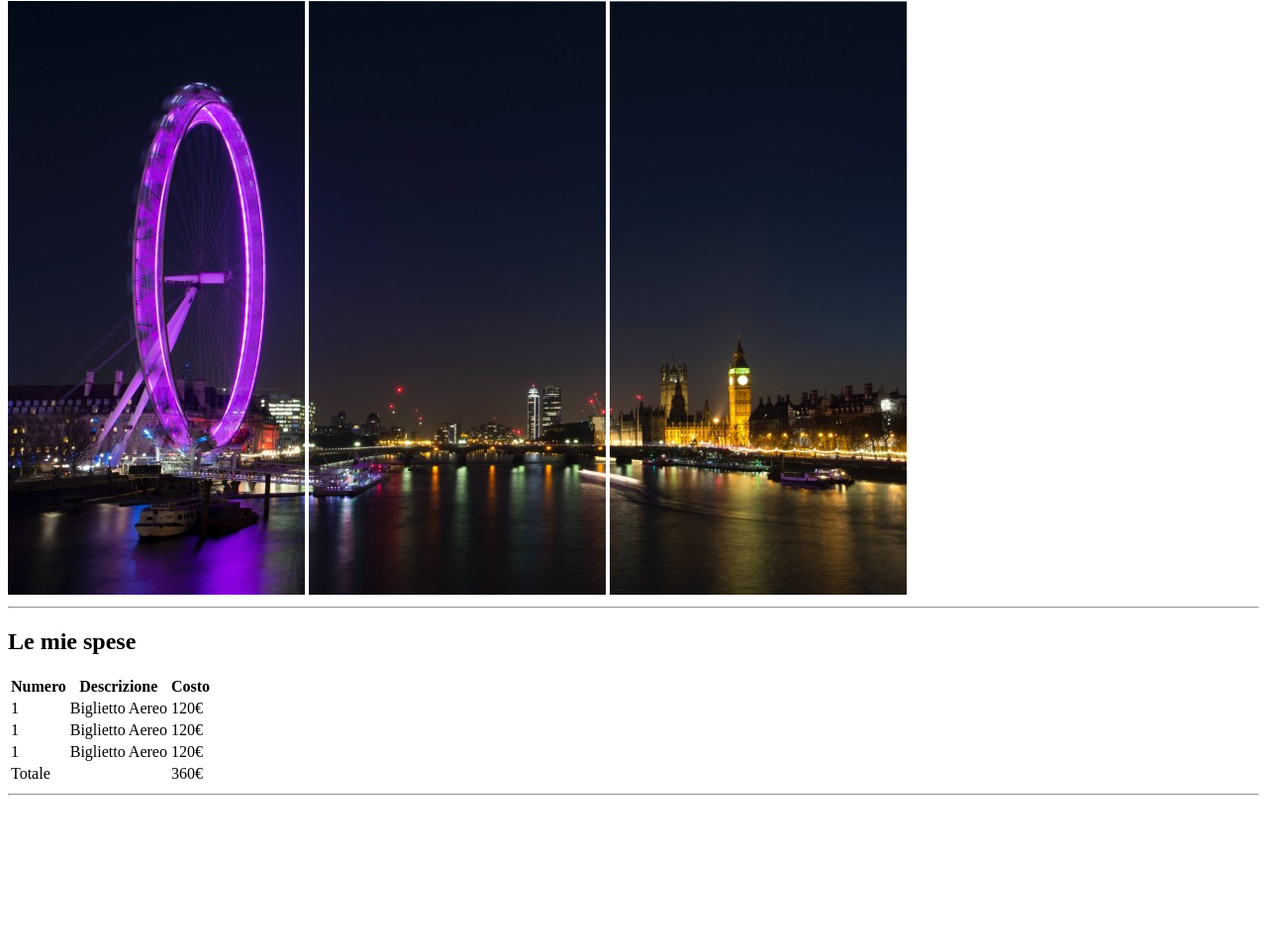
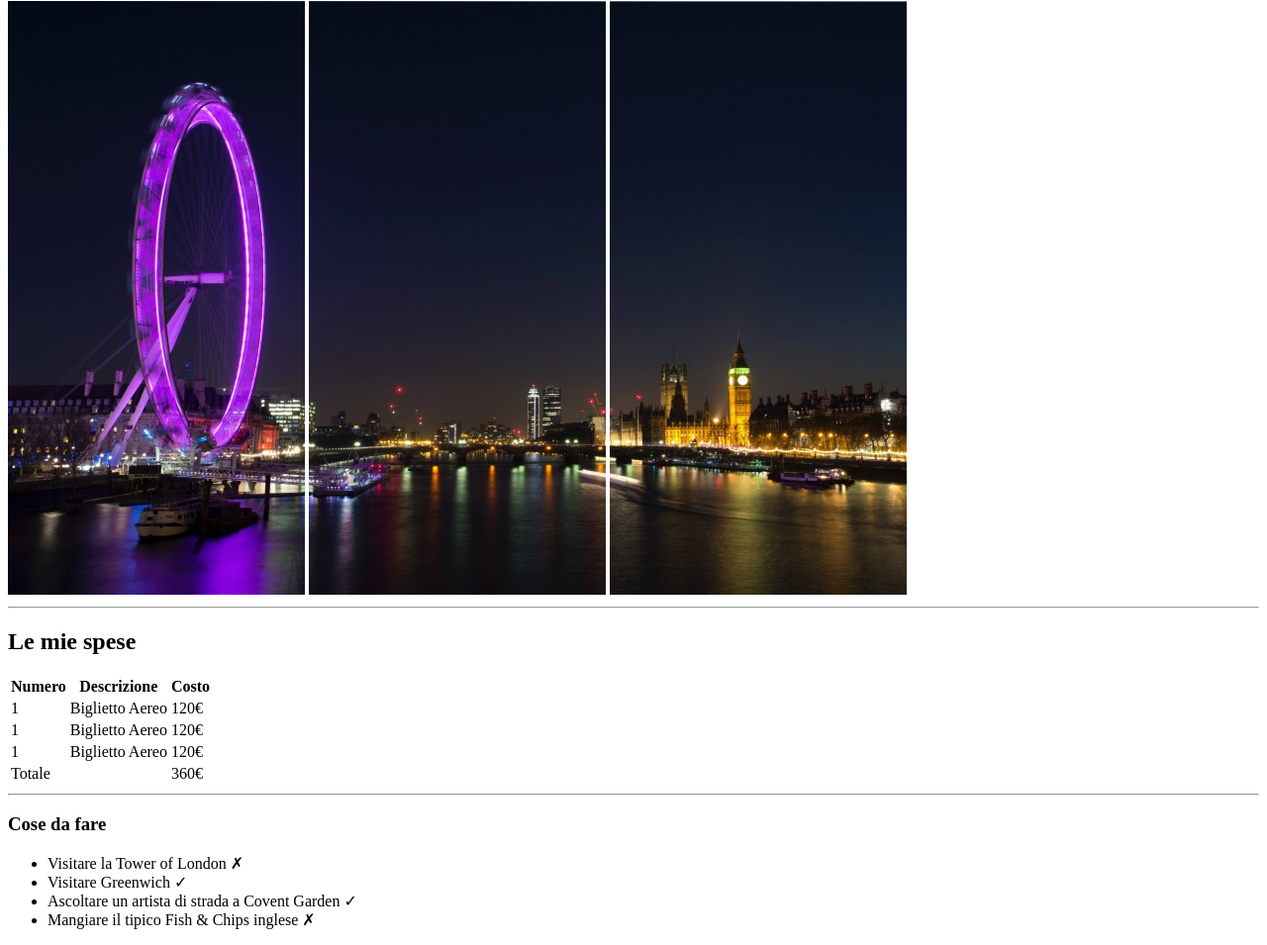
Before and after one commit to muac404/html-london-trip, a plain HTML site: page index.html in a window 1280 px wide. Shown: the part 79-1034 px from the top of the page at 99% size. Before the commit the page ends 891 px from the top, so only its background shows below. Drawn offline with Linux system fonts and the light colour scheme.

Commit message:
Aggiunta sezione "Cose da fare"

```diff
--- a/index.html
+++ b/index.html
@@ -19,8 +19,10 @@
 
     <!-- Corpo della pagina -->
     <main>
+
         <section>
             <h2>Le mie spese</h2>
+            <!-- Tabella Spese -->
             <table>
                 <tr>
                     <th>Numero</th>
@@ -47,7 +49,20 @@
                     <td>360€</td>
                 </tr>
             </table>
+            <!-- /Tabella Spese -->
             <hr>
+
+        </section>
+            <!-- Cose da fare -->
+        <section>
+            <h3>Cose da fare</h3>
+            <ul>
+                <li>Visitare la Tower of London &#10007;</li>
+                <li>Visitare Greenwich &#10003;</li>
+                <li>Ascoltare un artista di strada a Covent Garden &#10003;</li>
+                <li>Mangiare il tipico Fish & Chips inglese &#10007;</li>
+            </ul>
+
         </section>
     </main>
     <!-- /Corpo della pagina -->
```
